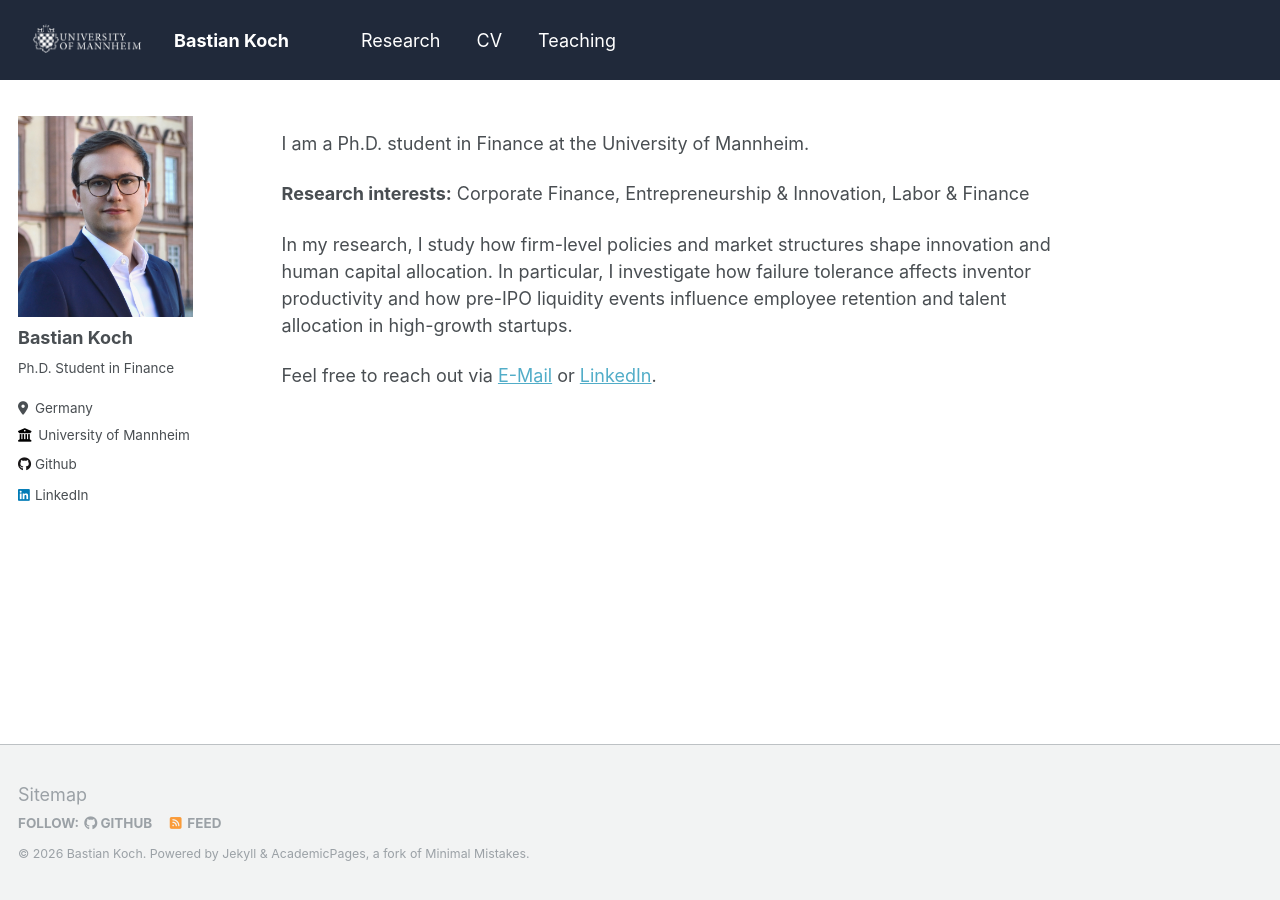
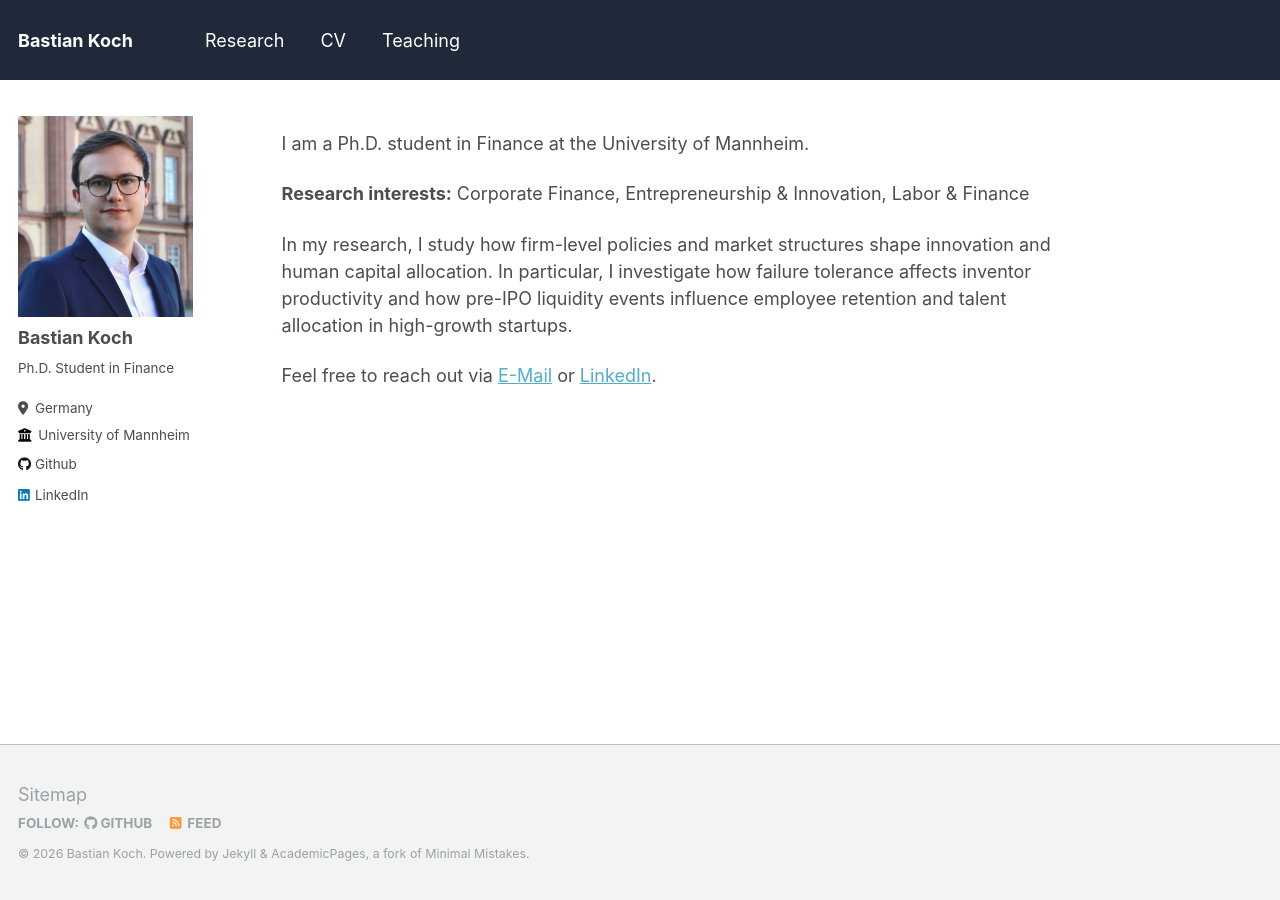
Before and after one commit to BastianKoch/BastianKoch.github.io, a Jekyll site: the page built from _pages/about.md, in a window 1280 px wide. Built offline with Jekyll 4.4.1, drawn with Linux system fonts in a browser that asks for light colours.

Commit message:
Remove university logo from nav bar
Co-Authored-By: Claude Sonnet 4.6 <noreply@anthropic.com>

```diff
--- a/_includes/masthead.html
+++ b/_includes/masthead.html
@@ -2,9 +2,6 @@
 
 <div class="masthead">
   <div class="masthead__inner-wrap">
-    <a href="https://www.uni-mannheim.de" target="_blank" rel="noopener" class="uma-logo-link">
-      <img src="{{ base_path }}/images/logo-uma.png" alt="University of Mannheim">
-    </a>
     <div class="masthead__menu">
       <nav id="site-nav" class="greedy-nav">
         <button><div class="navicon"></div></button>
--- a/_sass/_masthead.scss
+++ b/_sass/_masthead.scss
@@ -18,11 +18,9 @@
 
   &__inner-wrap {
     @include container;
-    padding: 0 1em;
+    @include clearfix;
+    padding: 1em 1em 1em;
     font-family: $sans-serif-narrow;
-    display: flex;
-    align-items: center;
-    height: $masthead-height;
 
     @include breakpoint($x-large) {
       max-width: $x-large;
@@ -38,24 +36,7 @@
   }
 }
 
-.uma-logo-link {
-  display: none;
-  flex-shrink: 0;
-  margin-right: 1em;
-
-  img {
-    height: 55px;
-    display: block;
-  }
-
-  @include breakpoint($large) {
-    display: block;
-  }
-}
-
 .masthead__menu {
-  flex: 1;
-  min-width: 0;
 
   ul {
     margin: 0;
```
